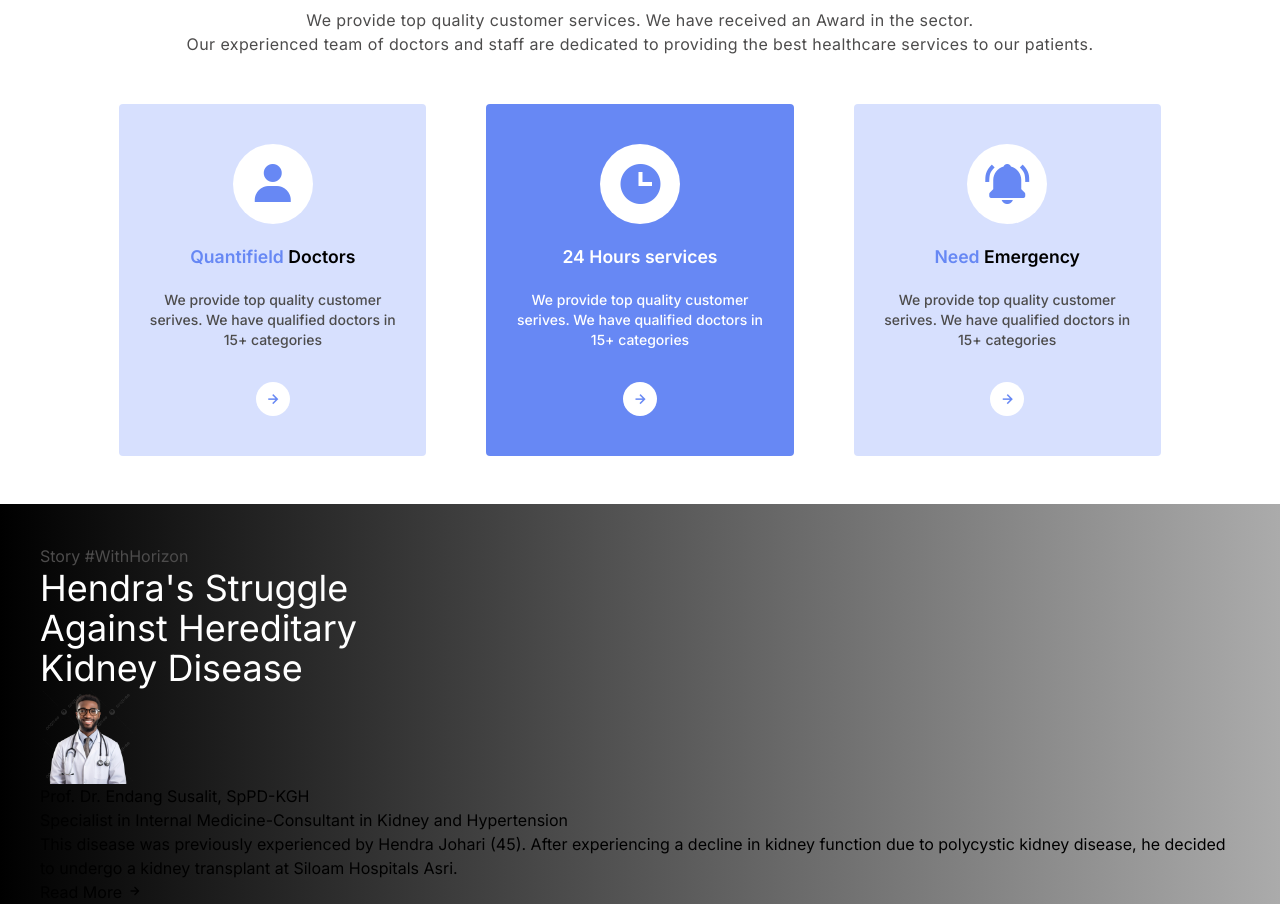
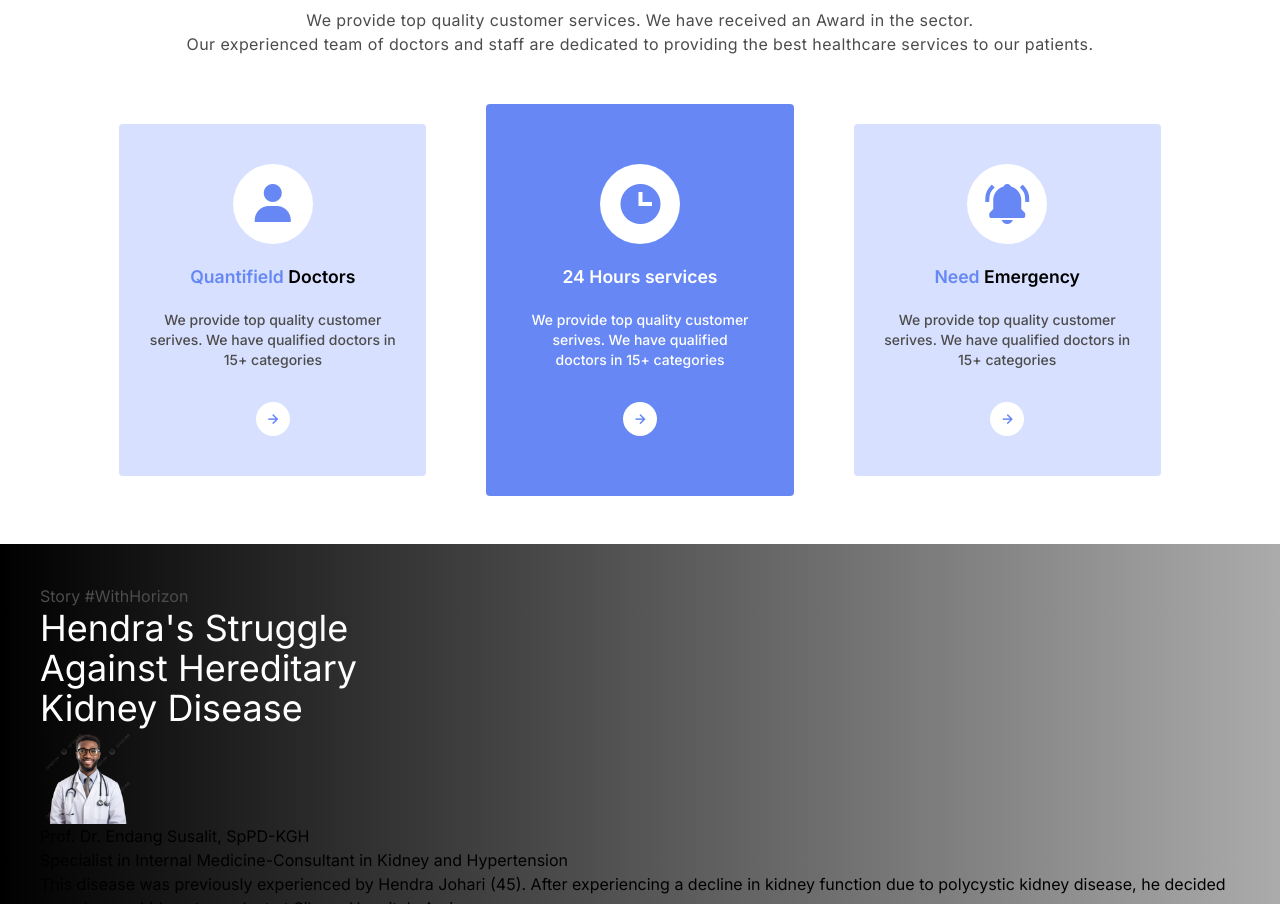
Before and after one commit to ORazB/hospital_page, a plain HTML site: page index.html in a window 1280 px wide. Shown: the part 916-1820 px from the top of the page. Drawn offline with nearby package versions, Linux system fonts and the light colour scheme.

Commit message:
changes to values

```diff
--- a/index.html
+++ b/index.html
@@ -103,7 +103,7 @@
 
         </div>
 
-        <div class="value__content p-5 py-10 rounded bg-(--primary-color) grid place-items-center gap-5">
+        <div class="value__content p-10 py-15 rounded bg-(--primary-color) grid place-items-center gap-5">
           <i class='bx bxs-time text-5xl bg-white text-(--primary-color) p-4 rounded-full'></i>
           <h1 class="text-[1.1rem] font-semibold text-white">24 Hours services</h1>
 
```
Also changed, not shown: app.js (added), style.css (line endings or trailing spaces).
